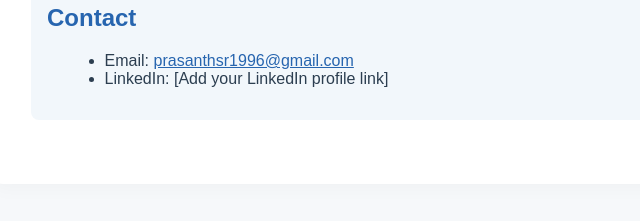
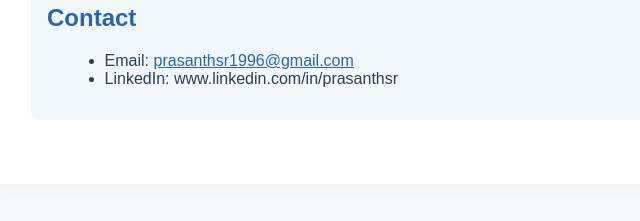
Before and after one commit to prasanthsr-web/prasanthsr.github, a plain HTML site: page index.html in a window 1280 px wide. Shown: the part 1485-1706 px from the top of the page, 209-849 px from the left. Drawn offline with Linux system fonts and the light colour scheme.

Commit message:
Update index.html

```diff
--- a/index.html
+++ b/index.html
@@ -1,4 +1,4 @@
-<!DOCTYPE html>
+ <!DOCTYPE html>
 <html lang="en">
 <head>
   <meta charset="UTF-8">
@@ -109,7 +109,7 @@
       <h2>Contact</h2>
       <ul>
         <li>Email: <a href="mailto:prasanthsr1996@gmail.com">prasanthsr1996@gmail.com</a></li>
-        <li>LinkedIn: [Add your LinkedIn profile link]</li>
+        <li>LinkedIn: www.linkedin.com/in/prasanthsr</li>
       </ul>
     </div>
   </div>
```
